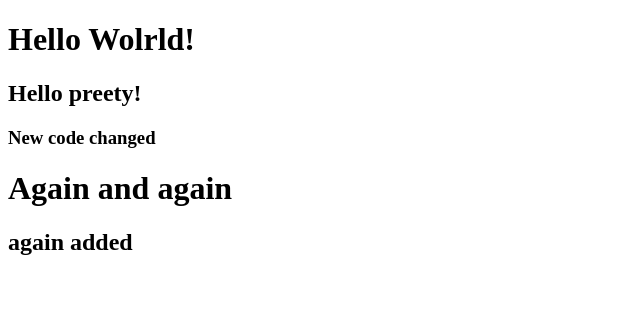
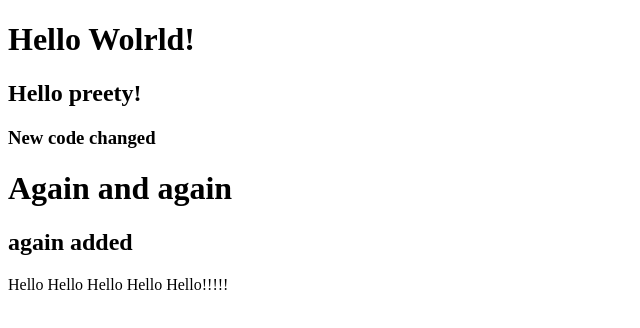
Before and after one commit to anamikasultana1/my-first-repo, a plain HTML site: page index.html in a window 1280 px wide. Shown: the whole page, without its empty margins (0-640 px from the left). Drawn offline with Linux system fonts and the light colour scheme.

Commit message:
Hello add

```diff
--- a/index.html
+++ b/index.html
@@ -12,6 +12,7 @@
     <h3>New code changed</h3>
     <h1>Again and again</h1>
     <h2>again added</h2>
+    <p>Hello Hello Hello Hello Hello!!!!!</p>
 
 </body>
 </html>
```
